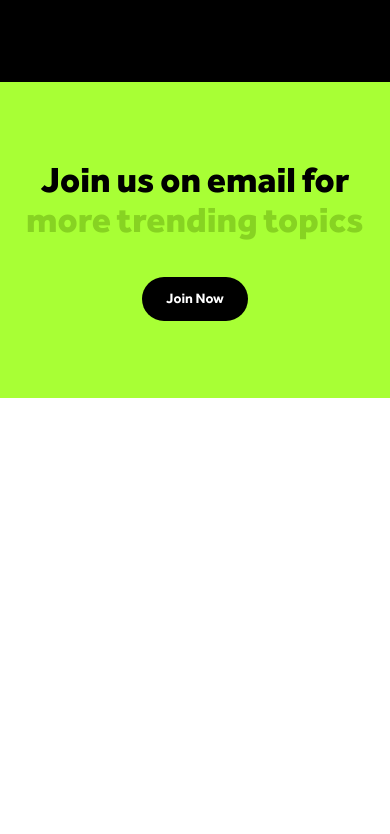
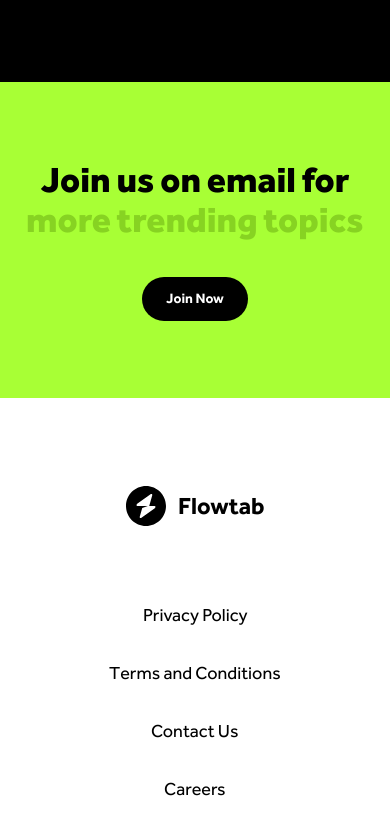
Before and after one commit to ArseniiFrontend/Flowtab, a React (Vite) app in the folder frontend/: page / in a window 390 px wide. Shown: the part 6265-7099 px from the top of the page. Before the commit the page ends 6663 px from the top, so only its background shows below. Built offline with nearby package versions, Linux system fonts and the light colour scheme.

Commit message:
feat(footer): add responsive footer layout and refine pricing feature text sizing

```diff
--- a/frontend/src/App.tsx
+++ b/frontend/src/App.tsx
@@ -17,7 +17,7 @@ export default function App() {
             <Platforms />
             <Pricing />
             <Join />
-        {/* <Footer /> */}
+            <Footer />
         </>
     );
 }
--- a/frontend/src/components/Footer/Footer.css
+++ b/frontend/src/components/Footer/Footer.css
@@ -91,3 +91,72 @@
         transform: translateY(0);
     }
 }
+
+@media (max-width: 1300px) {
+    .footer__container {
+        padding: 0 80px;
+    }
+}
+
+@media (max-width: 992px) {
+    .footer {
+        height: auto;
+        padding: 72px 0;
+    }
+
+    .footer__container {
+        padding: 0 24px;
+        flex-direction: column;
+        justify-content: center;
+        gap: 72px;
+    }
+
+    .footer__logo {
+        gap: 12px;
+    }
+
+    .footer__logo img {
+        width: 40px;
+        height: 40px;
+    }
+
+    .footer__brand {
+        font-size: 24px;
+        line-height: 100%;
+    }
+
+    .footer__nav {
+        flex-direction: column;
+        gap: 40px;
+    }
+
+    .footer__nav a {
+        font-size: 18px;
+        line-height: 100%;
+        text-align: center;
+    }
+}
+
+@media (max-width: 480px) {
+    .footer {
+        padding: 88px 0;
+    }
+
+    .footer__container {
+        gap: 80px;
+    }
+
+    .footer__nav {
+        gap: 40px;
+    }
+}
+
+@media (max-width: 385px) {
+    .footer {
+        padding: 80px 0;
+    }
+
+    .footer__container {
+        gap: 72px;
+    }
+}
--- a/frontend/src/components/Pricing/Pricing.css
+++ b/frontend/src/components/Pricing/Pricing.css
@@ -351,7 +351,7 @@
     }
 
     .pricing__feature {
-        font-size: 15px;
+        font-size: 18px;
     }
 }
 
```
Lines whose indentation alone changed are shown as unchanged.
